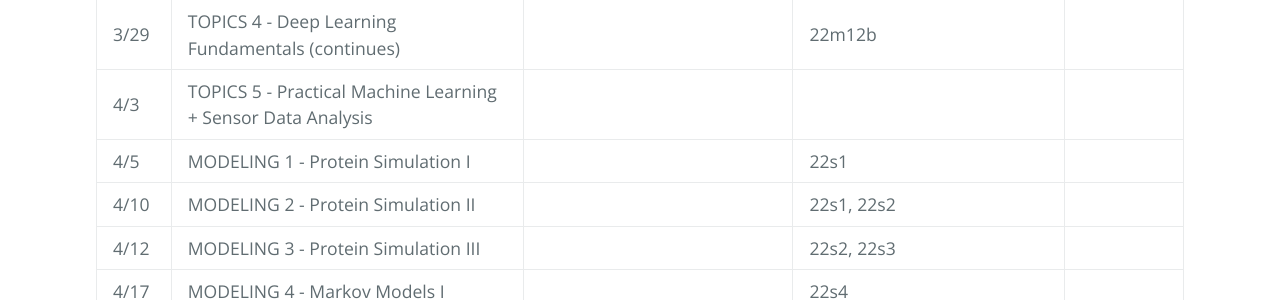
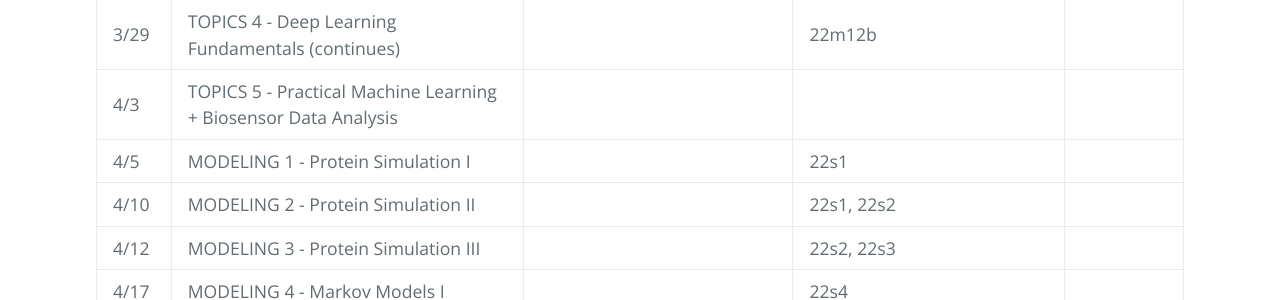
Before and after one commit to gersteinlab/cbb752b23, a Jekyll site: the page built from syllabus.md, in a window 1280 px wide and 900 px high, scrolled down 1708 px. Shown: the part 181-481 px from the top of the window. Built offline with Jekyll 4.4.1, drawn with Linux system fonts in a browser that asks for light colours.

Commit message:
Update syllabus.md

```diff
--- a/syllabus.md
+++ b/syllabus.md
@@ -12,7 +12,7 @@ Please see [last year's syllabus](http://cbb752b22.gersteinlab.org/syllabus) (wi
 | ---- | ---------------------------------------------------------------------------- | ----------------------- | ---------------------------------------------------------------- | ------- |
 | 1/17 | \*YALE\* Spring term classes begin, 8.20 a.m.                                |                         |                                                                  |         |
 |      |                                                                              |                         |                                                                  |
-| 1/18 | Introduction                                                                 | 23i1                    | 22i1                                                             |         |
+| 1/18 | Introduction                                                                 | 23i1                    | <span style="color:blue">22i1<br></span>                         |         |
 | 1/23 | DATA 1 - Genomics I                                                          | 23d1                    | 22d1                                                             |         |
 | 1/25 | DATA 2 - Genomics II                                                         | 23d2                    | 22d2                                                             |         |
 | 1/30 | DATA 3 - Proteomics I                                                        | 23d3                    | 22d3                                                             |         |
@@ -33,7 +33,7 @@ Please see [last year's syllabus](http://cbb752b22.gersteinlab.org/syllabus) (wi
 |      |                                                                              |                         |                                                                  |
 | 3/27 | TOPICS 3 - Deep Learning Fundamentals                                        |                         | 22m12a                                                           |         |
 | 3/29 | TOPICS 4 - Deep Learning Fundamentals (continues)                            |                         | 22m12b                                                           |         |
-| 4/3  | TOPICS 5 - Practical Machine Learning + Sensor Data Analysis                 |                         |                                                                  |         |
+| 4/3  | TOPICS 5 - Practical Machine Learning + Biosensor Data Analysis              |                         |                                                                  |         |
 | 4/5  | MODELING 1 - Protein Simulation I                                            |                         | 22s1                                                             |         |
 | 4/10 | MODELING 2 - Protein Simulation II                                           |                         | 22s1, 22s2                                                       |         |
 | 4/12 | MODELING 3 - Protein Simulation III                                          |                         | 22s2, 22s3                                                       |         |
@@ -44,6 +44,7 @@ Please see [last year's syllabus](http://cbb752b22.gersteinlab.org/syllabus) (wi
 | 4/28 | \*YALE\* Classes end; Reading period begins                                  |                         |                                                                  |         |
 | 5/4  | \*YALE\* Final examinations begin                                            |                         |                                                                  |         |
 | 5/10 | \*YALE\* Final examinations end                                              |                         |                                                                  |         |
+
 
 ### Lecture Slide Pack
 
```
